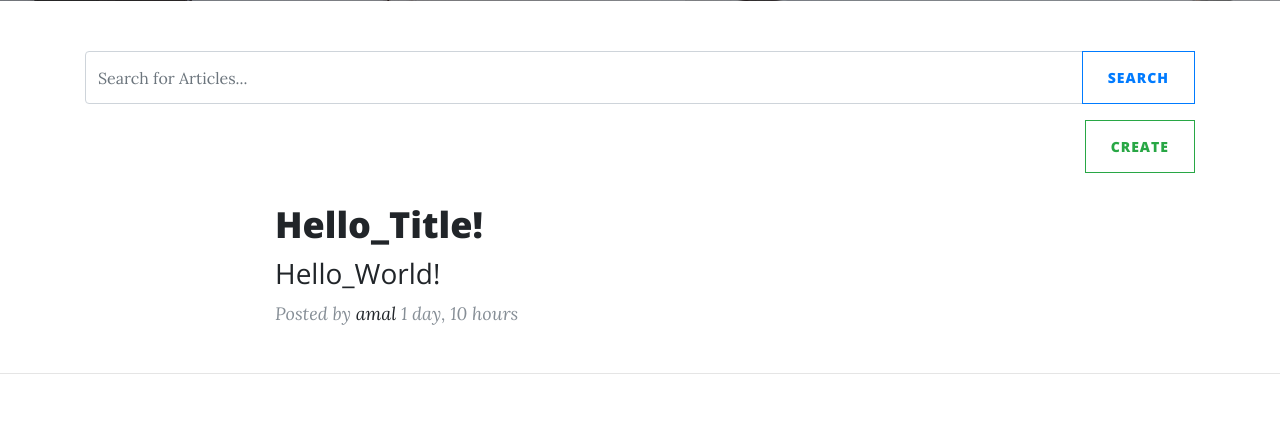
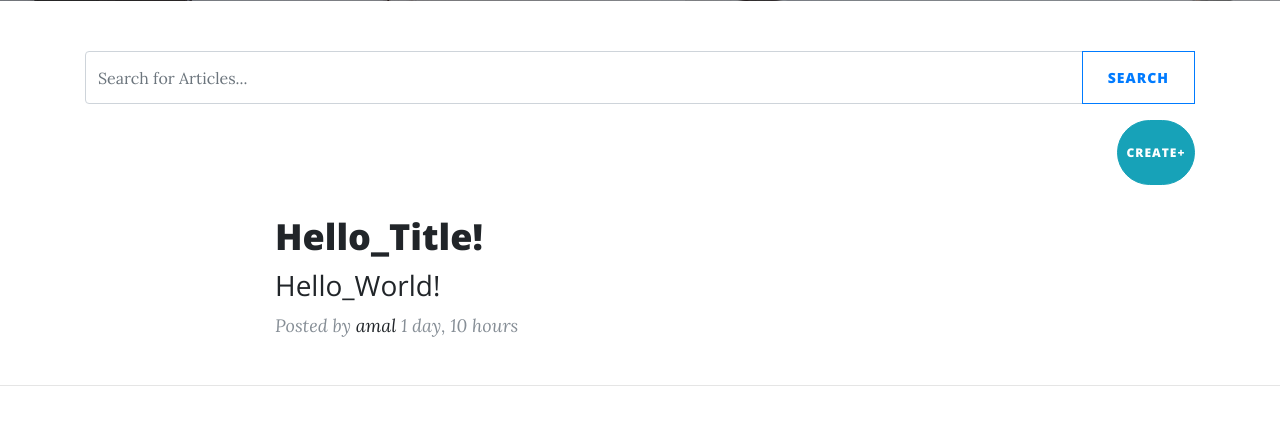
Before and after one commit to aalkhulaifi/Beautiful-designed-blog, a Django app: page /main/home/ in a window 1280 px wide. Shown: the part 531-956 px from the top of the page. Run offline with Django 3.2, Linux system fonts and the light colour scheme; a user stored in the database is signed in; data comes from the database, SQL or seed files in the repository; some libraries are stand-ins or nearby versions.

Commit message:
Styling updates

```diff
--- a/main/templates/home.html
+++ b/main/templates/home.html
@@ -29,7 +29,17 @@
 {% include 'navbar.html' %}
   <body>
 
-
+<style type="text/css">
+  .btn-circle {
+  width: 78px;
+  height: 65px;
+  text-align: center;
+  padding: 6px 0;
+  font-size: 12px;
+  line-height: 1.428571429;
+  border-radius: 50px;
+}
+</style>
 <div class="container">
   <div>
   <form action="{% url 'home' %}" method="GET">
@@ -47,7 +57,7 @@
   <form action="{% url 'create' %}" class="text-right" method="POST" enctype="multipart/form-data">
     {% csrf_token %}
     {{form|crispy}}
-    <input type="submit" value="Create" class="btn btn-outline-success">
+    <input type="submit" value="Create+" class="btn btn-info btn-circle btn-lg">
   </form>
 </div>
             {% endif %}
--- a/main/templates/navbar.html
+++ b/main/templates/navbar.html
@@ -43,7 +43,7 @@
 
 {% else %}
         <!-- Page Header -->
-    <header class="masthead" style="background-image: url('img/home-bg.jpg')">
+    <header class="masthead" style="background-image: url('/static/img/home-bg.jpg')">
       <div class="overlay"></div>
       <div class="container">
         <div class="row">
```
